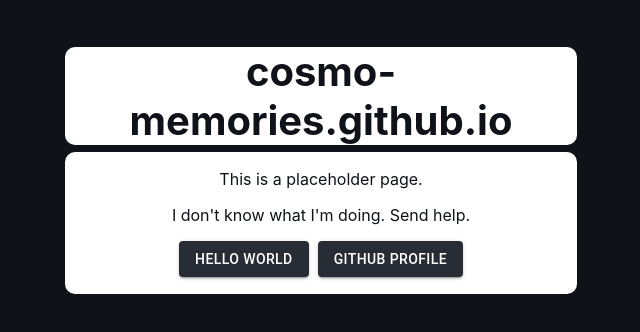
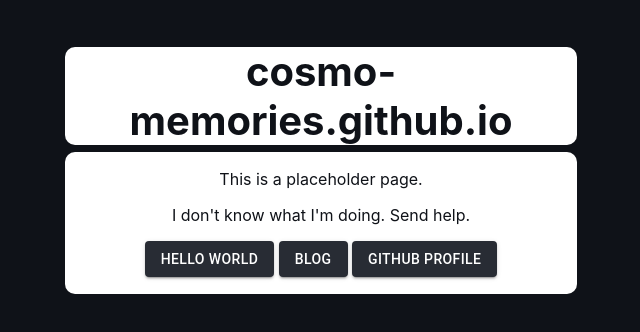
Before and after one commit to cosmo-memories/cosmo-memories.github.io, a React (Create React App) app: page / in a window 1280 px wide. Shown: the top 332 px of the page, without its empty margins (319-959 px from the left). Built offline with nearby package versions, Linux system fonts and the light colour scheme.

Commit message:
Blog link

```diff
--- a/src/Main.tsx
+++ b/src/Main.tsx
@@ -18,7 +18,12 @@
                 <p>
                 <Link to={"/helloworld"} className='tlink'>
                     <Button variant="contained" onClick={() => {}}>Hello World</Button>
-                </Link> &nbsp;
+                </Link>
+                &nbsp;
+                <a href='https://cosmo-memories.github.io/blog'>
+                    <Button variant="contained" onClick={() => {}}>Blog</Button>
+                </a>
+                &nbsp;
                 <a href='https://github.com/cosmo-memories/'>
                     <Button variant="contained" onClick={() => {}}>Github Profile</Button>
                 </a>
```
